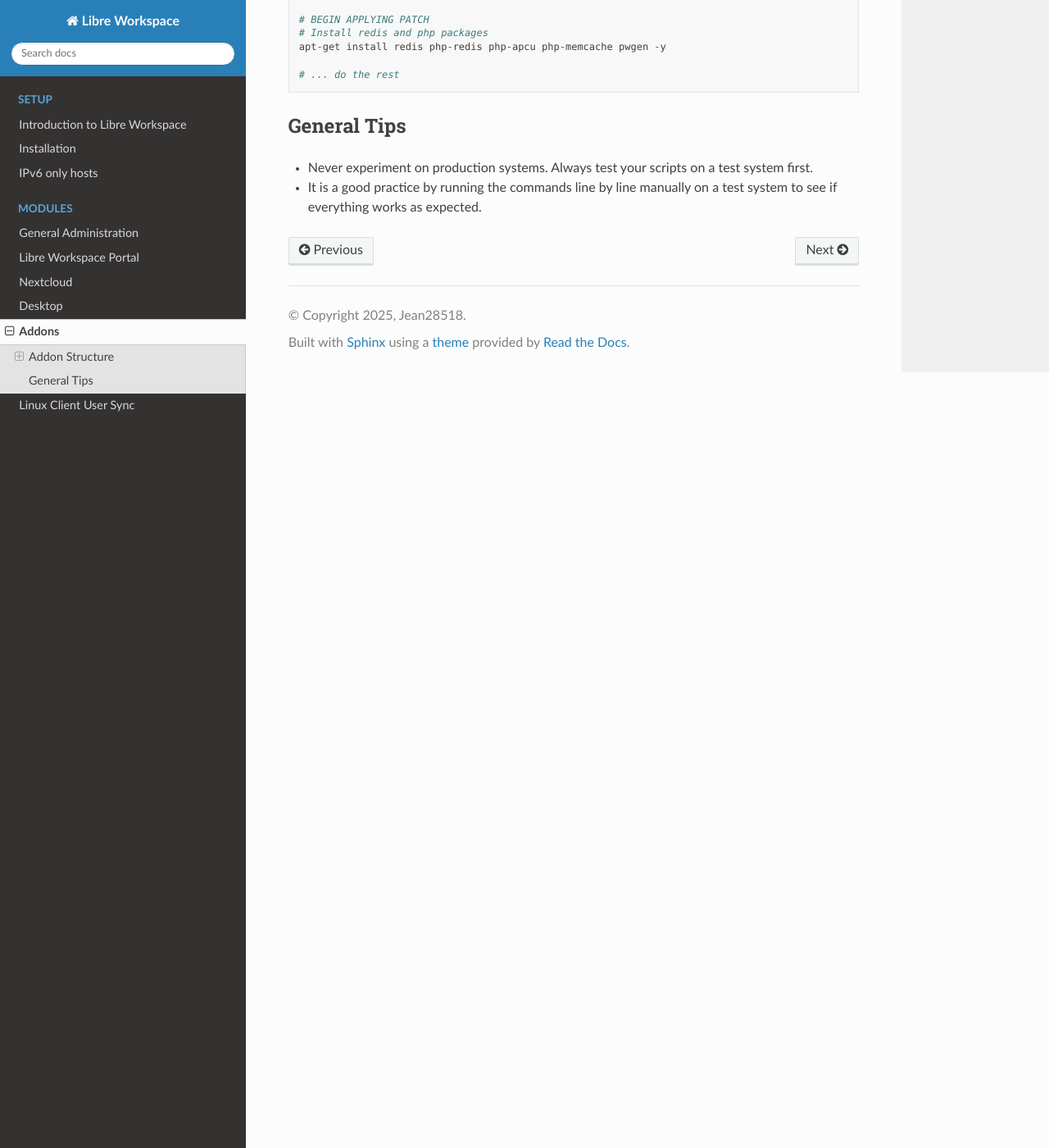
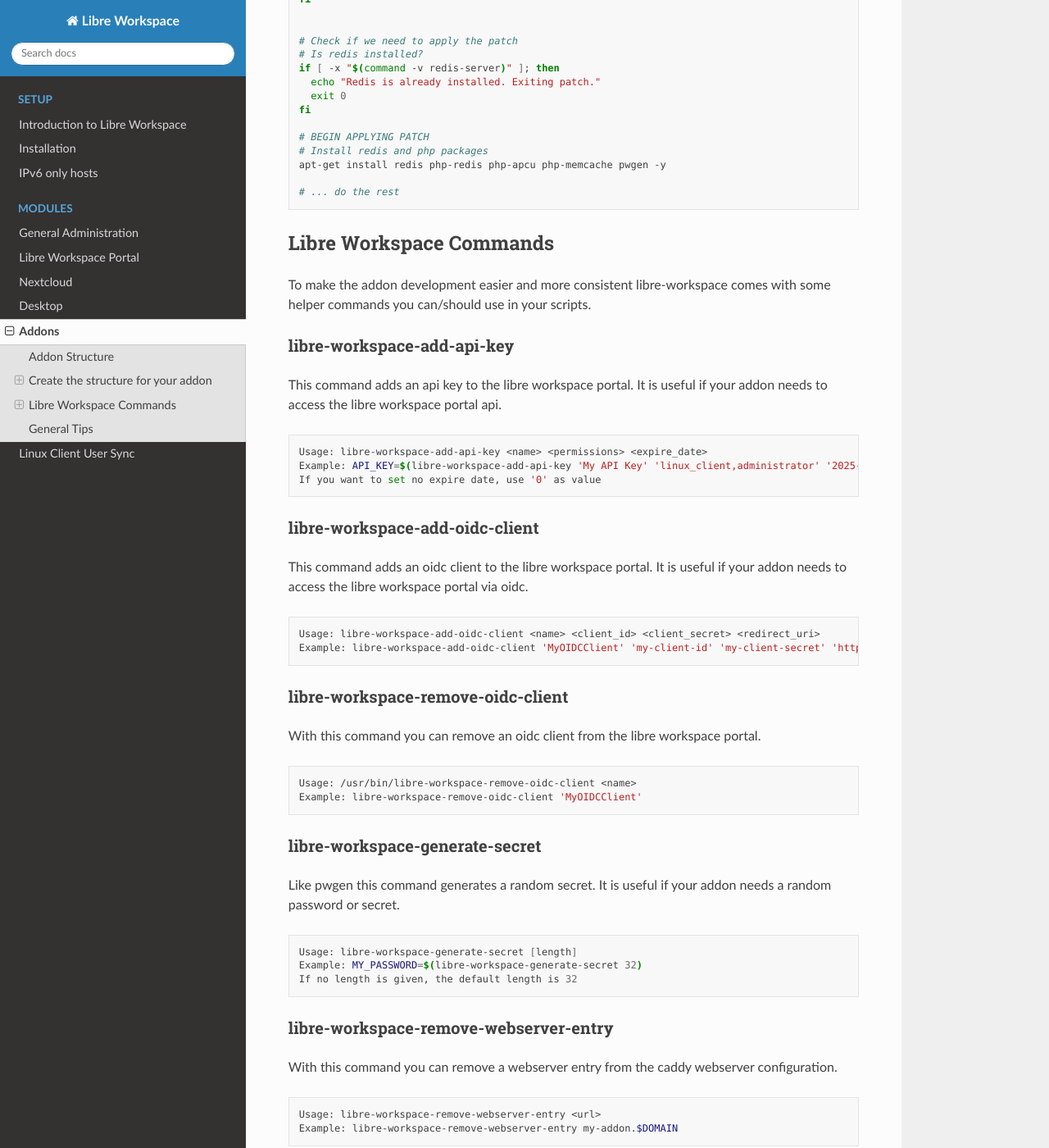
Before and after one commit to Jean28518/libre-workspace, a Sphinx documentation site: the page built from docs/source/modules/addons.rst, in a window 1280 px wide and 1400 px high, scrolled down 5313 px. Shown: the whole window at 82% size. Built offline with Sphinx 7.4.7 and the Read the Docs theme 3.1.0, drawn with Linux system fonts in a browser that asks for light colours; some of the changed text lies outside the part shown.

Commit message:
Enhance addon documentation with new structure creation instructions and update variable usage guidelines

```diff
--- a/docs/source/modules/addons.rst
+++ b/docs/source/modules/addons.rst
@@ -48,6 +48,13 @@
         - nocodb.png
         - LICENSE
 
+Create the structure for your addon
+===================================
+
+- To get your addon template you can use the addon creator in the web interface at Systemkonfiguration -> Addons-Center -> Create Addon.
+- If you are using no docker you can simply insert a ``#`` in to the field and fill in the other fields.
+- Unpack the generated .zip file and edit all files to your needs.
+
 
 [NAME].conf
 -----------
@@ -84,12 +91,13 @@
 ---------------
 
 This file is a simple shell script which is executed when the administrator installs the service (or module) in the system configuration.
-It is automatically executed as root. Three variables are passed to the script:
+It is automatically executed as root. These variables are passed to the script:
 
 - $DOMAIN: The domain name of the service example: ``int.de``
 - $ADMIN_PASSWORD: The password of the administrator which is used for the ldap instance or the system user "systemv" which has also admin rights with sudo
 - $IP: The IP address of the server
 - $LDAP_DC: The domain component of the ldap instance
+- $LANGUAGE_CODE: The language code of the system. Like "de" or "en"
 
 It is a good practice to store the config of the service in the ``/root/[NAME]`` directory, for example the docker-compose.yml file.
 **The addon detection is based on the existence of this folder.** For example even patches are not run, if this folder ``/root/[NAME]`` does not exist. And it will be easier for system administrators to find the config of the service in the future.
@@ -141,7 +149,7 @@
         - \"./db_data:/var/lib/mysql\"
   " > /root/nocodb/docker-compose.yml
 
-  docker-compose -f /root/nocodb/docker-compose.yml up -d
+  docker compose -f /root/nocodb/docker-compose.yml up -d
 
   echo "db.$DOMAIN {
       #tls internal
@@ -173,8 +181,8 @@
 .. code-block:: bash
 
     #!/bin/bash
-    docker-compose -f /root/nocodb/docker-compose.yml pull
-    docker-compose -f /root/nocodb/docker-compose.yml up -d
+    docker compose -f /root/nocodb/docker-compose.yml pull
+    docker compose -f /root/nocodb/docker-compose.yml up -d
 
 remove_[NAME].sh
 ----------------
@@ -262,8 +268,79 @@
     # ... do the rest
 
 
+Libre Workspace Commands
+========================
+
+To make the addon development easier and more consistent libre-workspace comes with some helper commands you can/should use in your scripts.
+
+libre-workspace-add-api-key
+---------------------------
+
+This command adds an api key to the libre workspace portal. It is useful if your addon needs to access the libre workspace portal api.
+
+.. code-block:: bash
+
+    Usage: libre-workspace-add-api-key <name> <permissions> <expire_date>
+    Example: API_KEY=$(libre-workspace-add-api-key 'My API Key' 'linux_client,administrator' '2025-12-31')
+    If you want to set no expire date, use '0' as value
+
+libre-workspace-add-oidc-client
+-------------------------------
+
+This command adds an oidc client to the libre workspace portal. It is useful if your addon needs to access the libre workspace portal via oidc.
+
+.. code-block:: bash
+
+    Usage: libre-workspace-add-oidc-client <name> <client_id> <client_secret> <redirect_uri>
+    Example: libre-workspace-add-oidc-client 'MyOIDCClient' 'my-client-id' 'my-client-secret' 'https://my-addon.$DOMAIN/callback'
+
+libre-workspace-remove-oidc-client
+----------------------------------
+
+With this command you can remove an oidc client from the libre workspace portal.
+
+.. code-block:: bash
+
+    Usage: /usr/bin/libre-workspace-remove-oidc-client <name>
+    Example: libre-workspace-remove-oidc-client 'MyOIDCClient'
+
+libre-workspace-generate-secret
+-------------------------------
+
+Like pwgen this command generates a random secret. It is useful if your addon needs a random password or secret.
+
+.. code-block:: bash
+
+    Usage: libre-workspace-generate-secret [length]
+    Example: MY_PASSWORD=$(libre-workspace-generate-secret 32)
+    If no length is given, the default length is 32
+
+libre-workspace-remove-webserver-entry
+---------------------------------------
+
+With this command you can remove a webserver entry from the caddy webserver configuration.
+
+.. code-block:: bash
+
+    Usage: libre-workspace-remove-webserver-entry <url>
+    Example: libre-workspace-remove-webserver-entry my-addon.$DOMAIN
+
+
+libre-wprlspace-send-mail
+-------------------------
+
+With this command you can send an email via the libre workspace portal email configuration to the Administrator if he set it up.
+
+.. code-block:: bash
+
+    Usage: libre-workspace-send-mail <subject> <message> [attachment_path (optional)]
+    Example: libre-workspace-send-mail "My Addon" "My Addon was installed successfully with this password: $MY_PASSWORD"
+    Example: libre-workspace-send-mail "My Addon" "My Addon was installed successfully" "/path/to/attachment.txt"
+
+
 General Tips
 ============
 
 - Never experiment on production systems. Always test your scripts on a test system first.
 - It is a good practice by running the commands line by line manually on a test system to see if everything works as expected.
+- Please don't use the ``$ADMIN_PASSWORD`` variable anymore. Instead you can get a password with ``libre-workspace-generate-secret``
```
Also changed, not shown: other parts of docs/source/modules/addons.rst (+4 -6 lines).
